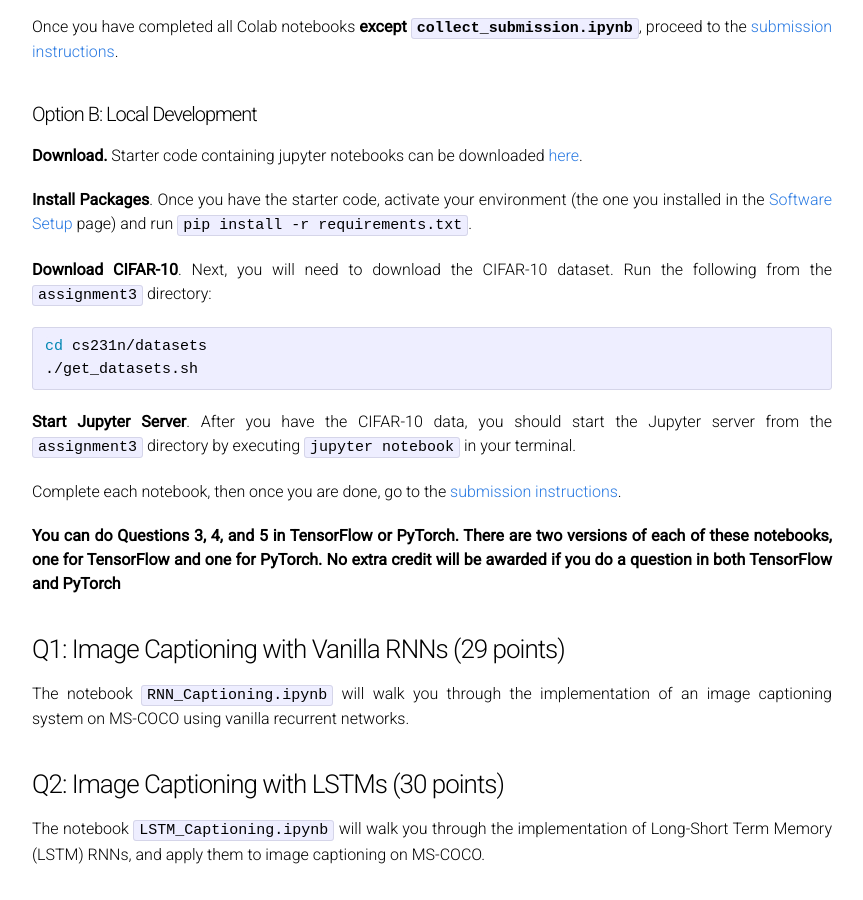
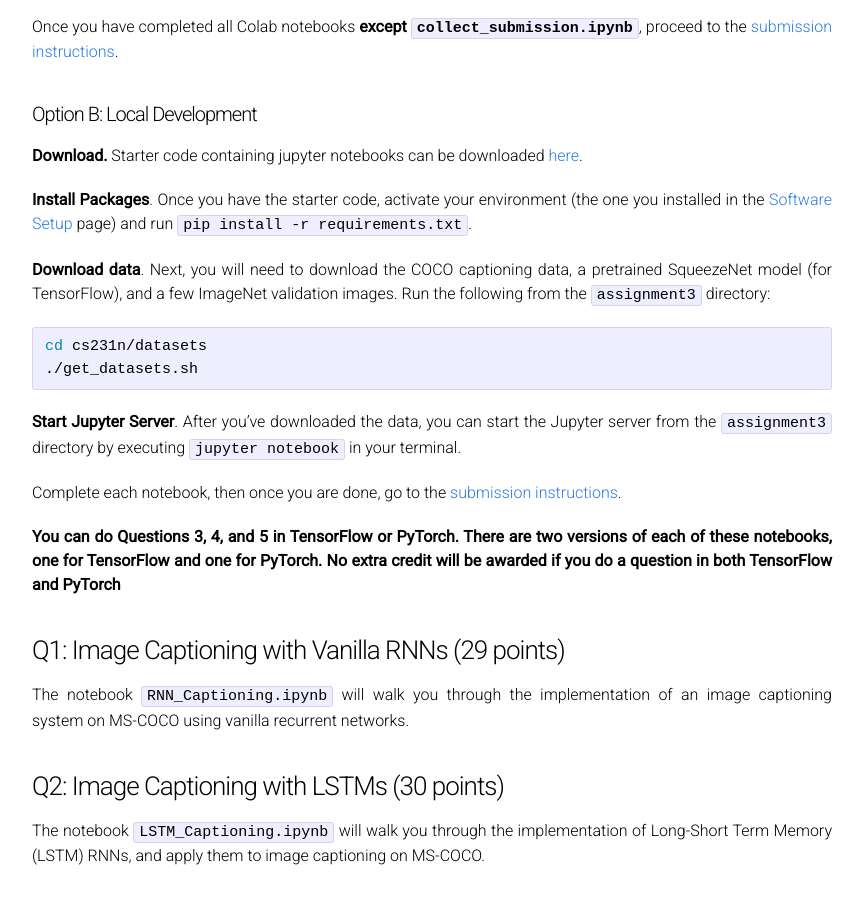
Before and after one commit to cs231n/cs231n.github.io, a Jekyll site: the page built from assignments/2020/assignment3.md, in a window 1280 px wide and 900 px high, scrolled down 1776 px. Shown: the whole window, without its empty margins (208-1071 px from the left). Built offline with Jekyll 4.4.1, drawn with Linux system fonts in a browser that asks for light colours.

Commit message:
update a3 with correct data instructions

````diff
--- a/assignments/2020/assignment3.md
+++ b/assignments/2020/assignment3.md
@@ -66,14 +66,13 @@ Once you have completed all Colab notebooks **except `collect_submission.ipynb`*
 
 **Install Packages**. Once you have the starter code, activate your environment (the one you installed in the [Software Setup]({{site.baseurl}}/setup-instructions/) page) and run `pip install -r requirements.txt`.
 
-**Download CIFAR-10**. Next, you will need to download the CIFAR-10 dataset. Run the following from the `assignment3` directory:
+**Download data**. Next, you will need to download the COCO captioning data, a pretrained SqueezeNet model (for TensorFlow), and a few ImageNet validation images. Run the following from the `assignment3` directory:
 
 ```bash
 cd cs231n/datasets
 ./get_datasets.sh
 ```
-**Start Jupyter Server**. After you have the CIFAR-10 data, you should start the Jupyter server from the
-`assignment3` directory by executing `jupyter notebook` in your terminal.
+**Start Jupyter Server**. After you've downloaded the data, you can start the Jupyter server from the `assignment3` directory by executing `jupyter notebook` in your terminal.
 
 Complete each notebook, then once you are done, go to the [submission instructions](#submitting-your-work).
 
````
